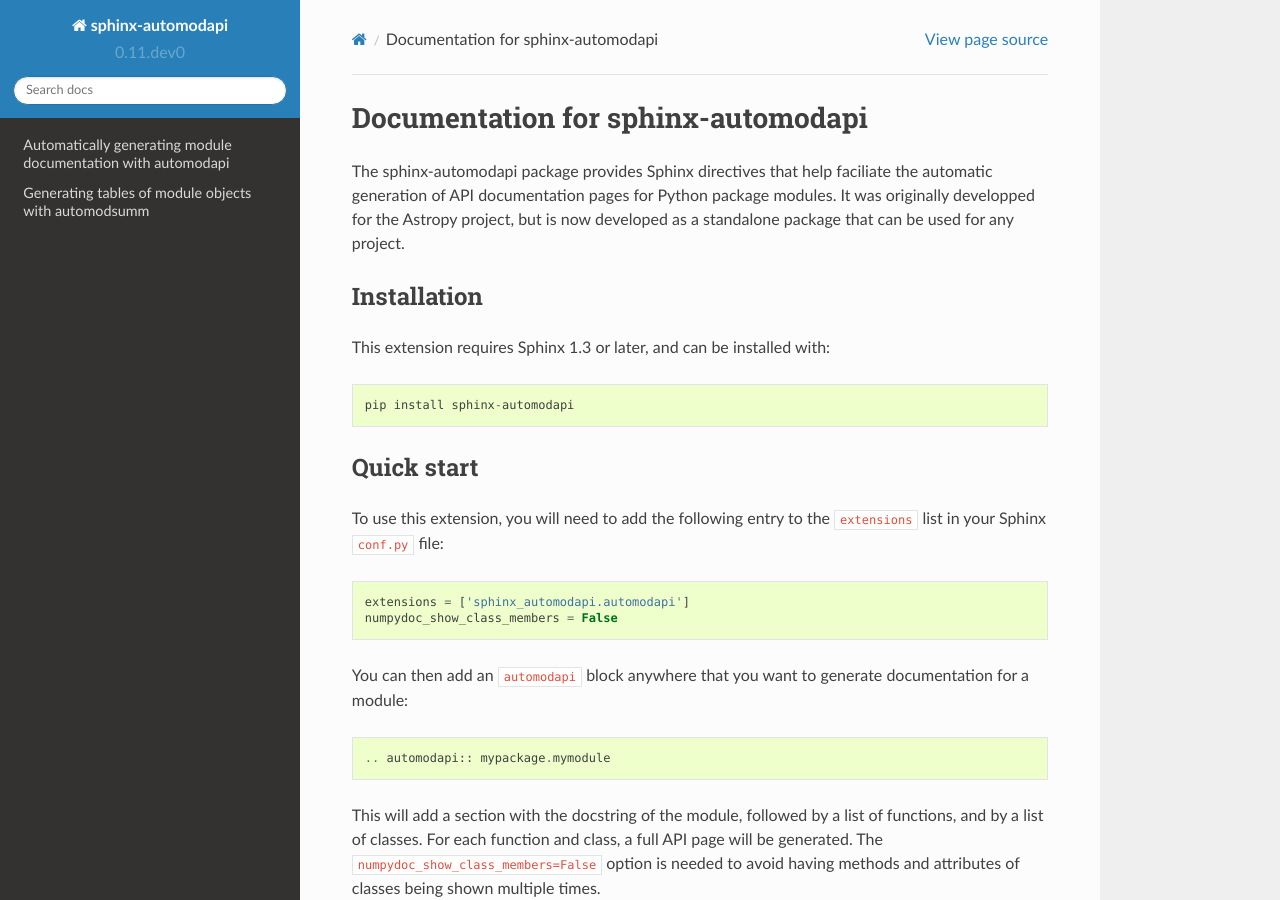
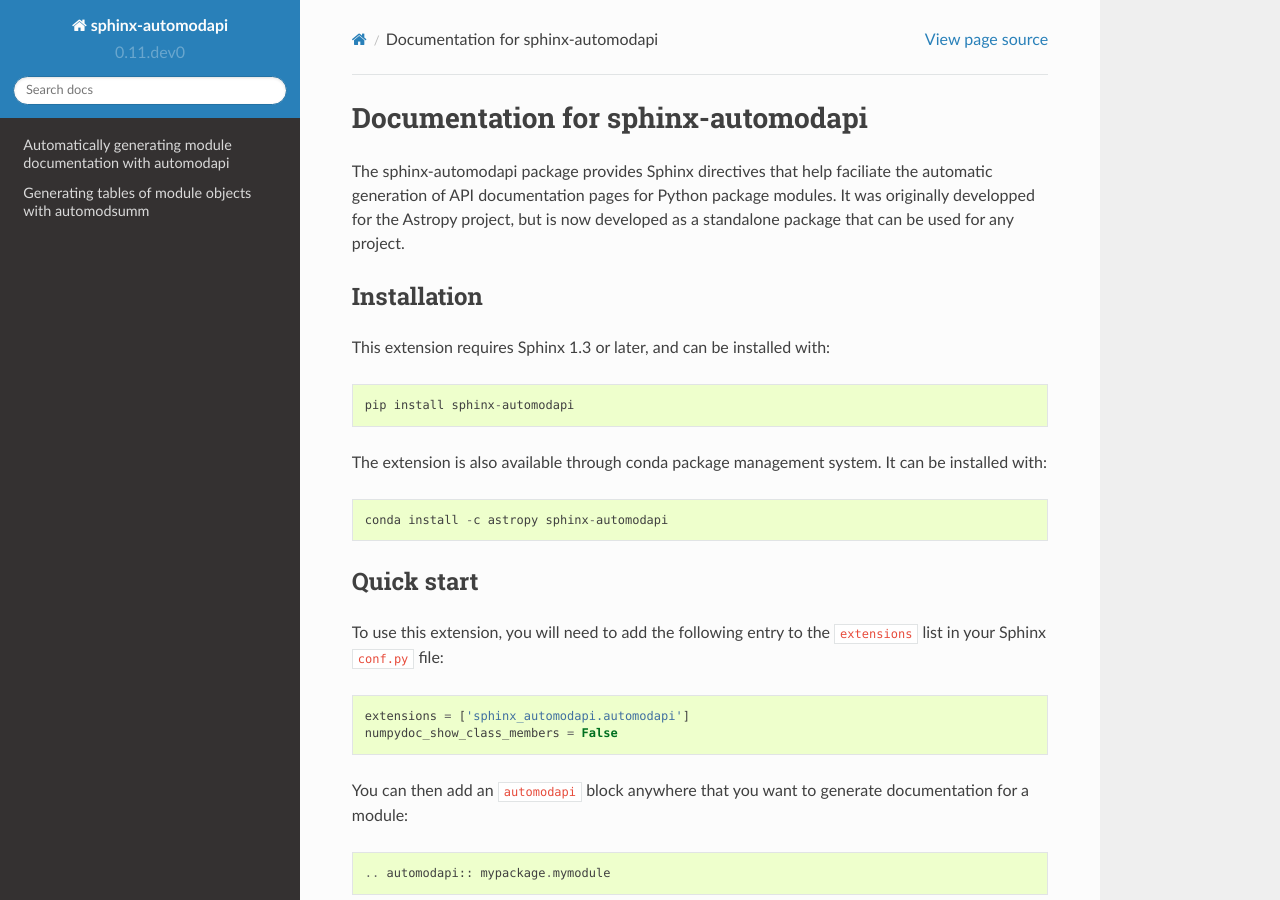
Before and after one commit to astropy/sphinx-automodapi, a Sphinx documentation site: the page built from docs/index.rst, in a window 1280 px wide and 900 px high. Built offline with Sphinx 7.4.7 and the Read the Docs theme 2.0.0, drawn with Linux system fonts in a browser that asks for light colours.

Commit message:
Update to installation (with changes)
I just made a new PR with the proposed changes.

```diff
--- a/docs/index.rst
+++ b/docs/index.rst
@@ -12,6 +12,10 @@
 This extension requires Sphinx 1.3 or later, and can be installed with::
 
     pip install sphinx-automodapi
+
+The extension is also available through conda package management system. It can be installed with::
+
+    conda install -c astropy sphinx-automodapi
 
 .. _quickstart:
 
```
